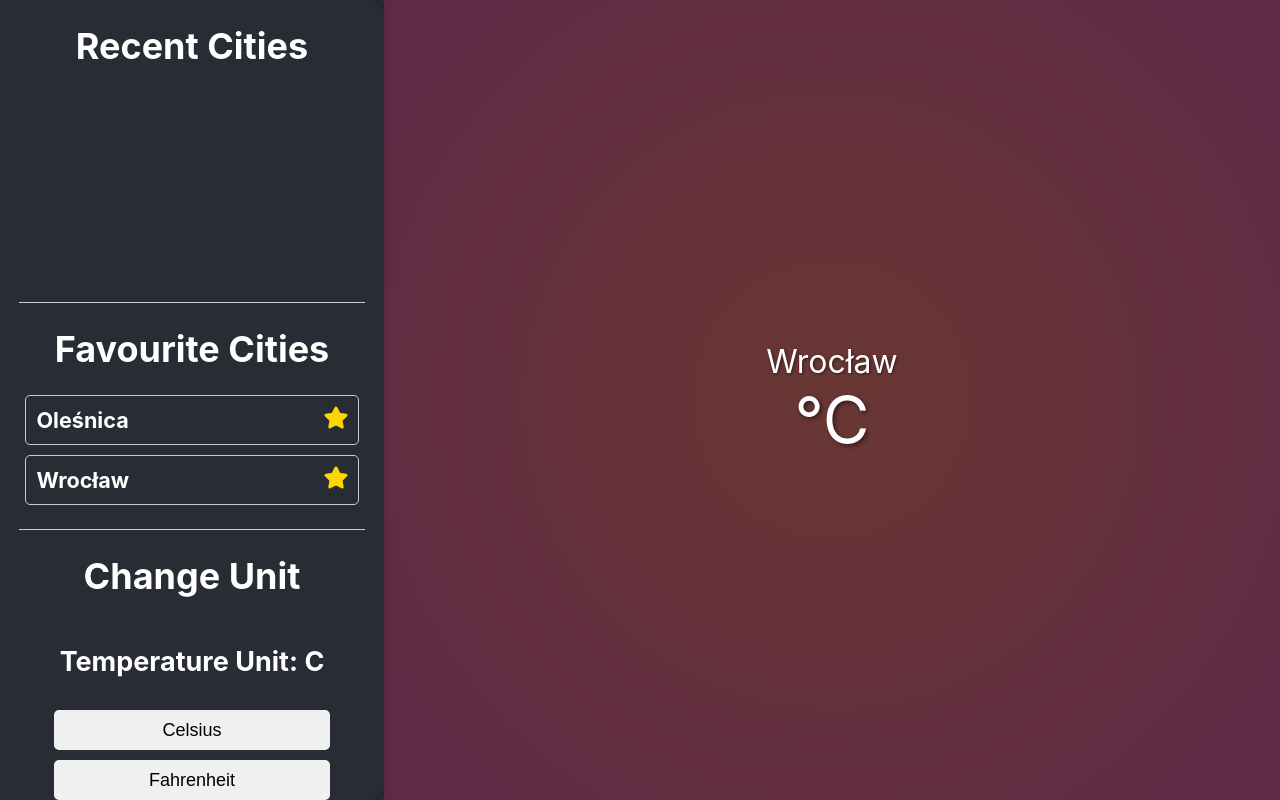
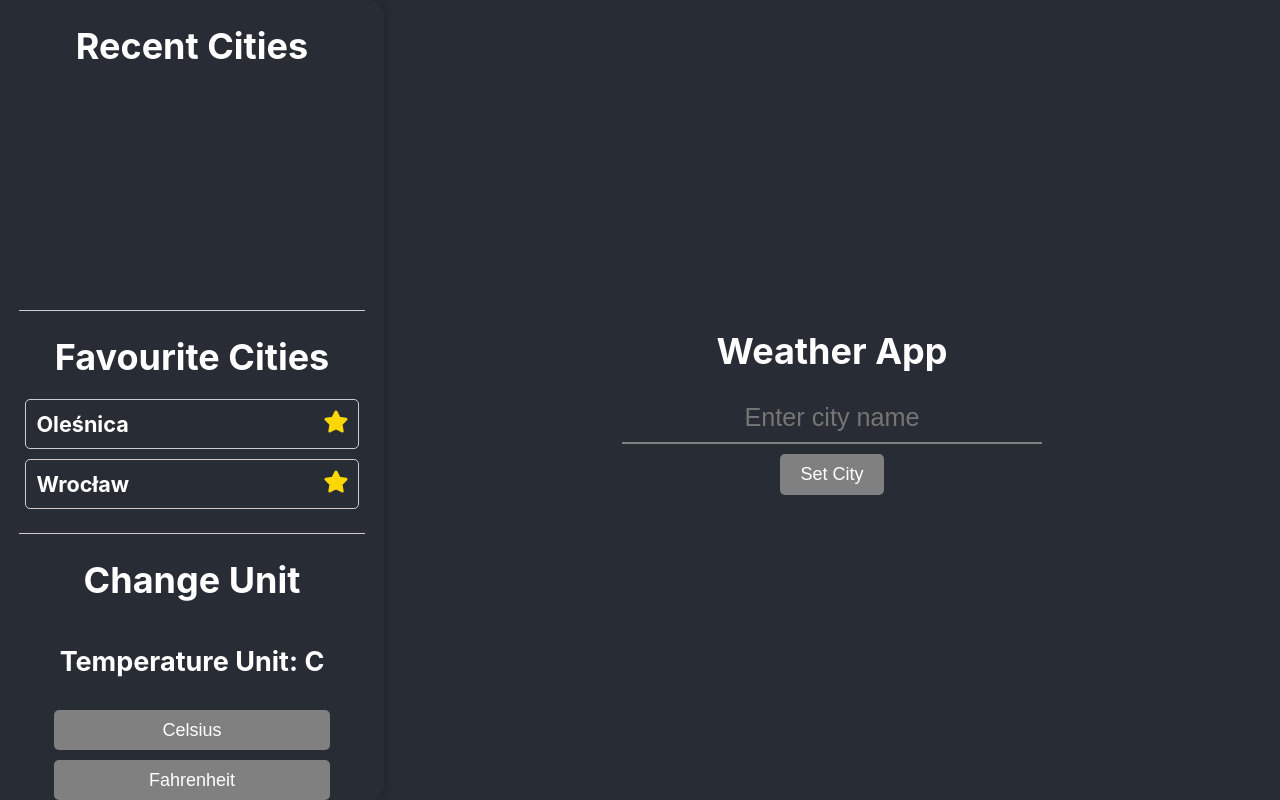
Before and after one commit to Butterski/weather-app, a React (Create React App) app: page / in a window 1280 px wide. Built offline with nearby package versions, Linux system fonts and the light colour scheme.

Commit message:
Refactor Redux store and weather slices, add axios and react-router-dom dependencies

```diff
--- a/package.json
+++ b/package.json
@@ -7,9 +7,11 @@
     "@testing-library/jest-dom": "^5.17.0",
     "@testing-library/react": "^13.4.0",
     "@testing-library/user-event": "^14.5.2",
+    "axios": "^1.7.7",
     "react": "^18.3.1",
     "react-dom": "^18.3.1",
     "react-redux": "^8.1.3",
+    "react-router-dom": "^6.27.0",
     "react-scripts": "5.0.1",
     "web-vitals": "^2.1.4"
   },
--- a/src/App.js
+++ b/src/App.js
@@ -2,12 +2,20 @@ import React from 'react';
 import {Weather} from './features/weather/Weather';
 import './App.css';
 import {LeftBar} from './features/leftBar/LeftBar';
+import {Routes, Route} from 'react-router-dom';
+import {useSelector} from 'react-redux';
+import {selectWeather} from './redux/weatherSlices';
+import {Home} from './features/home/Home';
 
 function App() {
+    const weather = useSelector(selectWeather);
     return (
         <div className="App">
             <LeftBar />
-            <Weather />
+            <Routes>
+                <Route path="/" element={<Home />} />
+                <Route path={`/${weather.actual_city}`} element={<Weather />} />
+            </Routes>
         </div>
     );
 }
--- /dev/null
+++ b/src/features/home/Home.js
@@ -0,0 +1,37 @@
+import React, {useState} from 'react';
+import {useDispatch} from 'react-redux';
+import {add_city, set_city} from '../../redux/weatherSlices';
+import styles from './home.module.css';
+import {useNavigate} from 'react-router-dom';
+
+export const Home = () => {
+    const [city, setCity] = useState('');
+    const navigate = useNavigate();
+
+    const dispatch = useDispatch();
+
+    const handleSubmit = e => {
+        e.preventDefault();
+        dispatch(set_city(city));
+        dispatch(add_city(city));
+        navigate(`/${city}`);
+    };
+
+    return (
+        <div className={styles.container}>
+            <h1>Weather App</h1>
+            <form onSubmit={handleSubmit} className={styles.form}>
+                <input
+                    type="text"
+                    value={city}
+                    onChange={e => setCity(e.target.value)}
+                    placeholder="Enter city name"
+                    className={styles.input}
+                />
+                <button type="submit" className={styles.button}>
+                    Set City
+                </button>
+            </form>
+        </div>
+    );
+};
--- /dev/null
+++ b/src/features/home/home.module.css
@@ -0,0 +1,48 @@
+.container {
+    display: flex;
+    flex-direction: column;
+    justify-content: center;
+    align-items: center;
+    height: 100vh;
+    width: 70%;
+    text-align: center;
+    transition: background 2s ease;
+}
+
+
+h1 {
+    margin-bottom: 20px;
+  }
+
+  .form {
+    display: flex;
+    flex-direction: column;
+    align-items: center;
+  }
+
+  .input {
+    padding: 10px;
+    margin-bottom: 10px;
+    border: none;
+    background: transparent;
+    border-bottom: 2px solid gray;
+    border-radius: 0;
+    width: 400px;
+    text-align: center;
+    color: white;
+    font-size: 1.4em;
+  }
+
+  .button {
+    padding: 10px 20px;
+    border: none;
+    border-radius: 5px;
+    background-color: gray;
+    color: white;
+    cursor: pointer;
+    font-size: 1em;
+  }
+
+  .button:hover {
+    background-color: darkgray;
+  }
--- a/src/features/leftBar/LeftBar.js
+++ b/src/features/leftBar/LeftBar.js
@@ -10,8 +10,8 @@ export const LeftBar = () => {
 
     return (
         <div className={styles.container}>
+            <h1>Recent Cities</h1>
             <div className={styles.recent_cities_container}>
-                <h1>Recent Cities</h1>
                 {weather.city_history.map((city, index) => (
                     <CityBar key={index} city_name={city} />
                 ))}
--- a/src/features/leftBar/leftBar.module.css
+++ b/src/features/leftBar/leftBar.module.css
@@ -10,8 +10,12 @@
 .recent_cities_container {
     display: flex;
     flex-direction: column;
-    height: 40%;
     align-items: center;
+    width: 90%;
+    height: 30%;
+    overflow-y: scroll;
+    scrollbar-width: thin;
+    scrollbar-color: gray transparent;
 }
 .divider {
     width: 90%;
@@ -24,9 +28,8 @@
     height: 30%;
     width: 100%;
     align-items: center;
-
 }
-.favourite_cities{
+.favourite_cities {
     display: flex;
     flex-direction: column;
     align-items: center;
@@ -42,13 +45,18 @@
     align-items: center;
     width: 90%;
 }
-.change_unit_container button{
+.change_unit_container button {
     width: 80%;
     height: 40px;
     margin-top: 10px;
     border-radius: 5px;
-    background-color: #f0f0f0;
+    background-color: gray;
     border: none;
     cursor: pointer;
     font-size: 1em;
+    color: white;
 }
+
+.change_unit_container button:hover {
+    background-color: darkgray;
+}
--- a/src/features/weather/Weather.js
+++ b/src/features/weather/Weather.js
@@ -1,32 +1,115 @@
-import React from 'react';
-import { useSelector } from 'react-redux';
-import { selectWeather } from '../../redux/weatherSlices';
+import {selectWeather, set_weather_data} from '../../redux/weatherSlices';
 import styles from './weather.module.css';
+import axios from 'axios';
+import {useSelector, useDispatch} from 'react-redux';
+import {useState, useEffect, useCallback} from 'react';
+import {useNavigate} from 'react-router-dom';
 
 export const Weather = () => {
     const weather = useSelector(selectWeather);
+    const dispatch = useDispatch();
+    const navigate = useNavigate();
+    const [apiCalled, setApiCalled] = useState(false);
+    const [loading, setLoading] = useState(true);
 
-    const getBackgroundStyle = (temperature) => {
-        if (temperature <= 0) {
-            return 'radial-gradient(circle, rgba(0, 198, 255, 0.3), rgba(0, 114, 255, 0.3))';
-        } else if (temperature > 0 && temperature <= 15) {
-            return 'radial-gradient(circle, rgba(251, 194, 235, 0.3), rgba(166, 193, 238, 0.3))';
-        } else if (temperature > 15 && temperature <= 30) {
-            return 'radial-gradient(circle, rgba(253, 219, 146, 0.3), rgba(209, 253, 255, 0.3))';
+    const callWeatherApi = useCallback(() => {
+        const url_with_key = `https://api.openweathermap.org/data/2.5/weather?q=${
+            weather.actual_city
+        }&appid=650d0d4b7a63037f35001c903db11419&units=${
+            weather.temperature_unit === 'C' ? 'metric' : 'imperial'
+        }`;
+        axios
+            .get(url_with_key)
+            .then(response => {
+                dispatch(set_weather_data(response.data));
+                setLoading(false);
+            })
+            .catch(error => {
+                console.log(error);
+                setLoading(false);
+            });
+        setApiCalled(true);
+    }, [dispatch, weather.actual_city, weather.temperature_unit]);
+
+    const refreshData = () => {
+        setLoading(true);
+        callWeatherApi();
+    };
+
+    useEffect(() => {
+        if (weather.actual_city) {
+            callWeatherApi();
+        }
+    }, [weather.actual_city, weather.temperature_unit, callWeatherApi]);
+
+    const getBackgroundStyle = (temperature, unit) => {
+        const tempInCelsius =
+            unit === 'F' ? ((temperature - 32) * 5) / 9 : temperature;
+
+        if (tempInCelsius <= -10) {
+            return 'radial-gradient(circle, rgba(0, 0, 255, 0.3), rgba(0, 0, 139, 0.3))'; // Very cold
+        } else if (tempInCelsius > -10 && tempInCelsius <= 0) {
+            return 'radial-gradient(circle, rgba(0, 198, 255, 0.3), rgba(0, 114, 255, 0.3))'; // Cold
+        } else if (tempInCelsius > 0 && tempInCelsius <= 10) {
+            return 'radial-gradient(circle, rgba(173, 216, 230, 0.3), rgba(135, 206, 250, 0.3))'; // Cool
+        } else if (tempInCelsius > 10 && tempInCelsius <= 20) {
+            return 'radial-gradient(circle, rgba(144, 238, 144, 0.3), rgba(60, 179, 113, 0.3))'; // Mild
+        } else if (tempInCelsius > 20 && tempInCelsius <= 30) {
+            return 'radial-gradient(circle, rgba(253, 219, 146, 0.3), rgba(209, 253, 255, 0.3))'; // Warm
+        } else if (tempInCelsius > 30 && tempInCelsius <= 40) {
+            return 'radial-gradient(circle, rgba(255, 165, 0, 0.3), rgba(255, 69, 0, 0.3))'; // Hot
         } else {
-            return 'radial-gradient(circle, rgba(255, 81, 47, 0.3), rgba(221, 36, 118, 0.3))';
+            return 'radial-gradient(circle, rgba(255, 0, 0, 0.3), rgba(139, 0, 0, 0.3))'; // Very hot
         }
     };
 
+    if (loading) {
+        return <div>Loading...</div>;
+    }
+
+    const {main, weather: weatherDetails, wind, sys} = weather.weather_data;
+
     return (
+        apiCalled &&
+        weather.current_temperature !== undefined && (
             <div
                 className={styles.container}
-            style={{ background: getBackgroundStyle(weather.currentTemperature) }}
+                style={{
+                    background: getBackgroundStyle(weather.current_temperature, weather.temperature_unit),
+                }}
             >
+                <div className={styles.topRightButtons}>
+                    <button onClick={refreshData}>Refresh</button>
+                    <button onClick={() => navigate('/')}>Home</button>
+                </div>
                 <div>
                     <div className={styles.city}>{weather.actual_city}</div>
-                <div className={styles.temperature}>{weather.currentTemperature}°{weather.temperature_unit}</div>
+                    <div className={styles.temperature}>
+                        {weather.current_temperature}°{weather.temperature_unit}
+                    </div>
+                    <div className={styles.details}>
+                        <div className={styles.detailItem}>
+                            <strong>Weather:</strong> {weatherDetails[0].main} (
+                            {weatherDetails[0].description})
+                        </div>
+                        <div className={styles.detailItem}>
+                            <strong>Temperature:</strong> {main.temp}°C
+                        </div>
+                        <div className={styles.detailItem}>
+                            <strong>Feels Like:</strong> {main.feels_like}°C
+                        </div>
+                        <div className={styles.detailItem}>
+                            <strong>Humidity:</strong> {main.humidity}%
+                        </div>
+                        <div className={styles.detailItem}>
+                            <strong>Wind Speed:</strong> {wind.speed} m/s
+                        </div>
+                        <div className={styles.detailItem}>
+                            <strong>Country:</strong> {sys.country}
                         </div>
                     </div>
+                </div>
+            </div>
+        )
     );
 };
--- a/src/features/weather/weather.module.css
+++ b/src/features/weather/weather.module.css
@@ -14,8 +14,51 @@
     text-shadow: 2px 2px 4px rgba(0, 0, 0, 0.5);
 }
 
+.topRightButtons {
+    position: absolute;
+    top: 10px;
+    right: 10px;
+}
+
+.topRightButtons button {
+    margin-left: 10px;
+    padding: 5px 10px;
+    border: none;
+    border-radius: 5px;
+    background-color: gray;
+    color: white;
+    cursor: pointer;
+    font-size: 1em;
+}
+
+.topRightButtons button:hover {
+    background-color: darkgray;
+}
+
 .city {
-    font-size: 2rem;
-    color: white;
-    text-shadow: 1px 1px 3px rgba(0, 0, 0, 0.5);
+    font-size: 2em;
+    font-weight: bold;
 }
+
+.temperature {
+    font-size: 1.5em;
+    margin: 10px 0;
+}
+
+.details {
+    margin-top: 20px;
+}
+
+.detailItem {
+    margin: 5px 0;
+    font-size: 1.2em;
+}
+.loader {
+    display: flex;
+    justify-content: center;
+    align-items: center;
+    height: 100vh;
+    width: 70%;
+    text-align: center;
+    transition: background 2s ease;
+}
--- a/src/index.js
+++ b/src/index.js
@@ -1,7 +1,8 @@
 import React from 'react';
-import {createRoot} from 'react-dom/client';
-import {Provider} from 'react-redux';
-import {store} from './redux/store';
+import { createRoot } from 'react-dom/client';
+import { Provider } from 'react-redux';
+import { BrowserRouter as Router, Routes, Route } from 'react-router-dom';
+import { store } from './redux/store';
 import App from './App';
 import reportWebVitals from './reportWebVitals';
 import './index.css';
@@ -12,7 +13,11 @@ const root = createRoot(container);
 root.render(
     <React.StrictMode>
         <Provider store={store}>
-            <App />
+            <Router>
+                <Routes>
+                    <Route path="/*" element={<App />} />
+                </Routes>
+            </Router>
         </Provider>
     </React.StrictMode>,
 );
--- a/src/redux/weatherSlices.js
+++ b/src/redux/weatherSlices.js
@@ -6,6 +6,7 @@ const initialState = {
     favourite_cities: ['Oleśnica', 'Wrocław'],
     temperature_unit: 'C',
     current_temperature: 0,
+    weather_data: {},
 };
 
 export const weatherSlice = createSlice({
@@ -33,6 +34,10 @@ export const weatherSlice = createSlice({
                 city => city !== action.payload,
             );
         },
+        set_weather_data: (state, action) => {
+            state.weather_data = action.payload;
+            state.current_temperature = action.payload.main.temp;
+        },
     },
 });
 
@@ -43,6 +48,7 @@ export const {
     set_current_temperature,
     add_favourite_city,
     remove_favourite_city,
+    set_weather_data,
 } = weatherSlice.actions;
 
 // The function below is called a selector and allows us to select a value from
```
Also changed, not shown: src/features/cityBar/CityBar.js (+15 -7 lines), 1 other file (tests, documents, lock files or other folders). Lines whose indentation alone changed are shown as unchanged.
